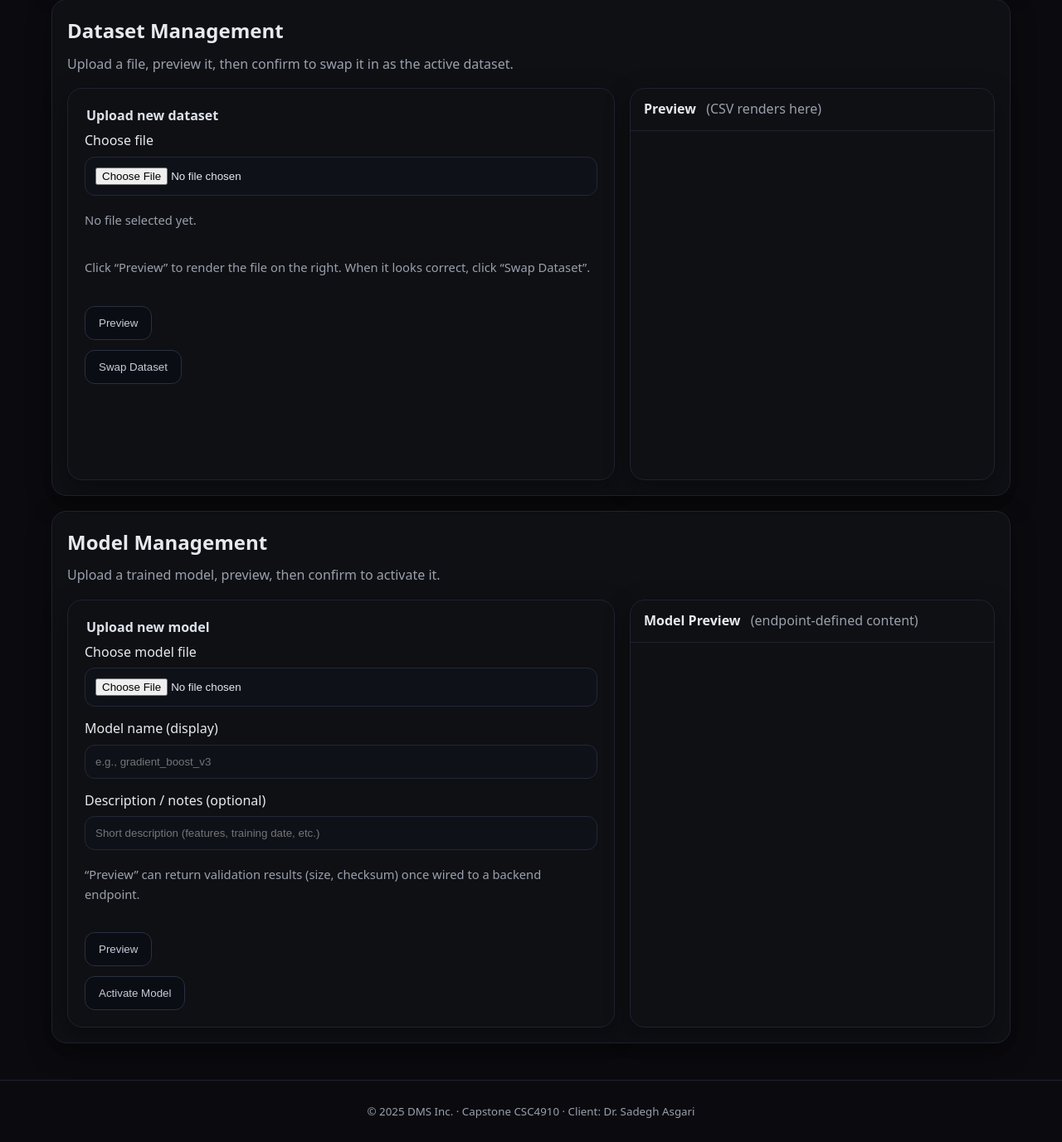
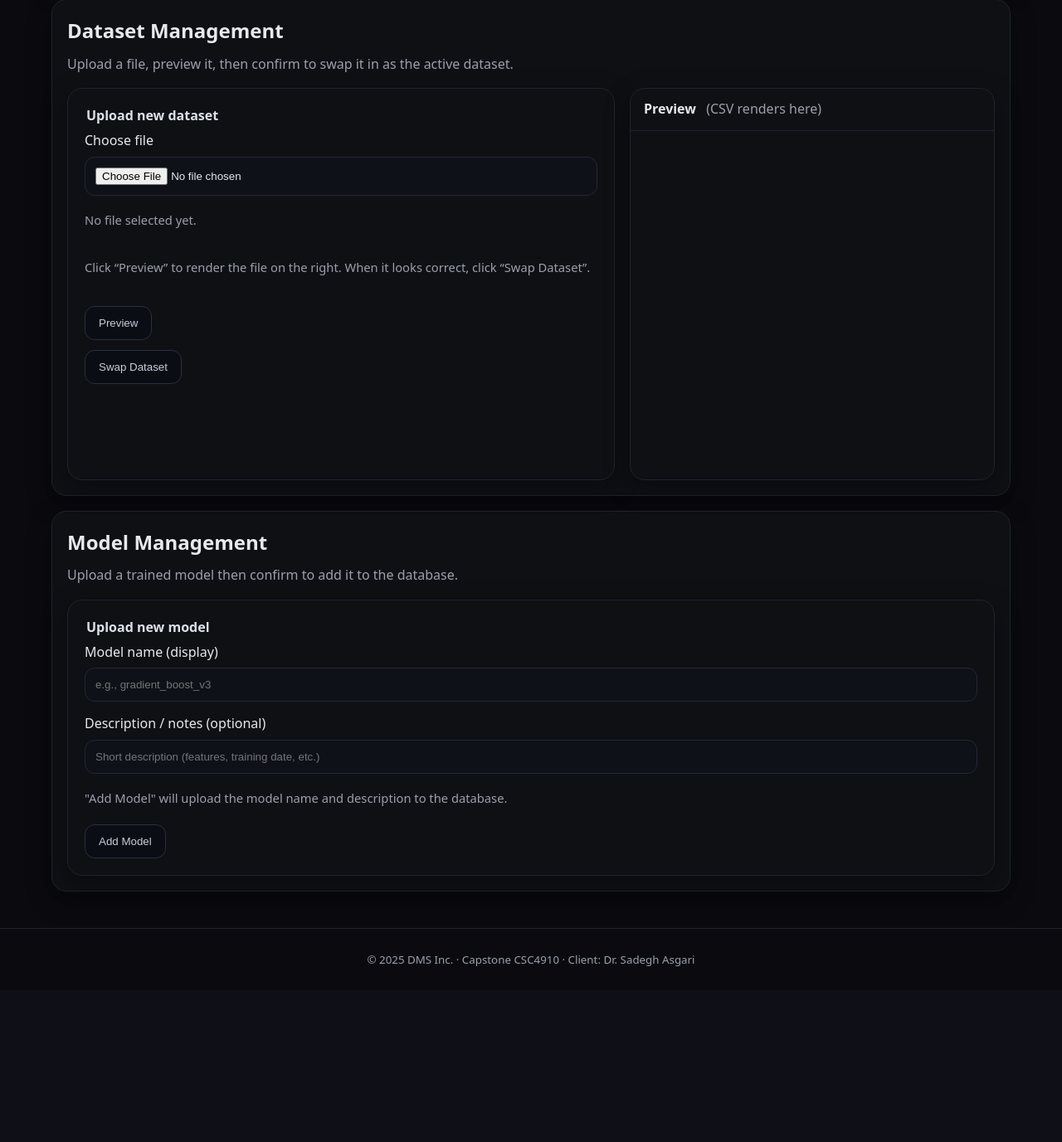
Before and after one commit to SOuellette22/DMS-inc-CSC4910, a Flask app: page /admin/ in a window 1280 px wide. Shown: the part 234-1611 px from the top of the page at 83% size. After the commit the page ends 1399 px from the top, so only its background shows below. Run offline with Flask 3, Linux system fonts and the light colour scheme; the visitor is signed in with stand-in values (Sample User, id 1); parts of the project's set-up code (start-up, migrations or seed data) failed here and were passed over.

Commit message:
Feat: added the ability to add model to the database and it shows up in the backend

```diff
--- a/src/admin/routes.py
+++ b/src/admin/routes.py
@@ -1,13 +1,12 @@
 # Imports needed for admin routes
 from flask import Blueprint, render_template, request, session, redirect, url_for, flash, current_app, jsonify
 from authlib.integrations.flask_client import OAuth
-from sklearn.metrics import accuracy_score
 
 from src.api_key import *
-import pandas as pd
 from sklearn.model_selection import train_test_split
 
 # Import models
+from src.app import db
 from src.models import Admin, AIModels
 from src.admin.functions import *
 
@@ -84,8 +83,32 @@ def admin_post():
             flash("Error saving models before dataset swap.", "danger")
             return redirect(url_for("admin.index"))
 
+        # Updates the date_updated and updated_by fields for all AI models
+        for model in AIModels.query.all():
+            model.date_updated = datetime.now()
+            model.updated_by = session["username"]
+
+            db.session.commit()
+
         # The dataset swap process was completed successfully
         flash("Dataset swapped successfully.", "success")
+        return redirect(url_for("admin.index"))
+
+    elif "modelConfirm" in request.form:
+
+        temp = request.form.get("model_name")
+
+        # Gets the model details from the form
+        model_name = request.form.get("model_name")
+        file_path = "/" + temp.strip() + ".pkl"
+        admin_email = session["username"]
+        description = request.form.get("description")
+
+        # Creates a new AI model entry in the database
+        new_model = AIModels(model_name, file_path, admin_email, description)
+        db.session.add(new_model)
+        db.session.commit()
+
         return redirect(url_for("admin.index"))
 
     flash("No valid action specified.", "danger")
@@ -97,7 +120,7 @@ def test_training():
     # This route is for testing purposes to evaluate model accuracy
     file = request.files.get('file')
 
-    string = "Accuracy Results:\n"
+    string = "Accuracy Results:\n" # Initialize the string to hold accuracy results
 
     # Checks to make sure that the file is a CSV
     if file and file.content_type == 'text/csv':
@@ -137,9 +160,9 @@ def test_training():
 
             flag = train_model(model.model_name, path, db_path, X_train, X_test, y_train, y_test)  # Train the model and saves them
 
-            string += f"{model.model_name}: {flag}\n"
+            string += f"{model.model_name}: {flag}\n" # Append the accuracy result to the string
 
-    return jsonify(string)
+    return jsonify(string) # Return the accuracy results as JSON
 
 
 @admin_bp.route("/login")
--- a/src/admin/templates/admin.html
+++ b/src/admin/templates/admin.html
@@ -22,7 +22,7 @@
           dataset.
         </p>
 
-        <div class="rate-grid" style="margin-top: 8px">
+        <div class="rate-grid-top" style="margin-top: 8px">
           <!-- upload + actions -->
           <div class="card form-card">
             <form
@@ -108,34 +108,21 @@
       <section class="card">
         <h2 style="margin-bottom: 8px">Model Management</h2>
         <p class="muted" style="margin-bottom: 16px">
-          Upload a trained model, preview, then confirm to activate it.
+          Upload a trained model then confirm to add it to the database.
         </p>
 
-        <div class="rate-grid" style="margin-top: 8px">
+        <div class="rate-grid-bottom" style="margin-top: 8px">
           <!-- model upload and actions -->
           <div class="card form-card">
             <form
               id="modelUploadForm"
               method="POST"
-              action="#"
+              action="{{ url_for('admin.index') }}"
               enctype="multipart/form-data"
-              target="modelPreviewFrame"
               aria-describedby="model-help"
             >
               <fieldset class="field-grid">
                 <legend>Upload new model</legend>
-
-                <label for="model-file">
-                  Choose model file
-                  <input
-                    id="model-file"
-                    name="model_file"
-                    type="file"
-                    accept=".pkl,.joblib,.pt,.onnx,application/octet-stream"
-                    required
-                    aria-required="true"
-                  />
-                </label>
 
                 <label for="model-name">
                   Model name (display)
@@ -160,62 +147,19 @@
                 </label>
 
                 <p id="model-help" class="helper">
-                  “Preview” can return validation results (size, checksum) once
-                  wired to a backend endpoint.
+                  "Add Model" will upload the model name and description to the database.
                 </p>
-
-                <div class="actions">
-                  <button
-                    type="submit"
-                    id="model-preview-btn"
-                    class="btn"
-                    style="cursor: pointer"
-                  >
-                    Preview
-                  </button>
-                </div>
               </fieldset>
             </form>
-
-            <!-- Final confermation -->
-            <form
-              id="modelActivateForm"
-              method="POST"
-              action="#"
-              style="margin-top: 12px"
-            >
-              <!-- activate model here -->
+            <div class="actions">
               <button
-                type="button"
-                id="model-activate-btn"
+                id="submit-model-btn"
                 class="btn"
                 style="cursor: pointer"
               >
-                Activate Model
+                Add Model
               </button>
-            </form>
-          </div>
-
-          <!-- model preview / messages -->
-          <div class="card media-card" style="padding: 0">
-            <div
-              style="
-                border-bottom: 1px solid var(--outline);
-                padding: 12px 16px;
-              "
-            >
-              <strong>Model Preview</strong>
-              <span class="muted" style="margin-left: 8px"
-                >(endpoint-defined content)</span
-              >
             </div>
-            <iframe
-              id="modelPreviewFrame"
-              name="modelPreviewFrame"
-              title="Model Preview"
-              style="width: 100%; height: 280px; border: 0; display: block"
-            >
-            </iframe>
           </div>
         </div>
       </section>
@@ -280,18 +224,18 @@
         border: 1px solid var(--outline);
         border-radius: var(--radius);
         padding: 18px;
-        max-width: 420px;
+        max-width: 740px;
       "
     >
-      <h3 style="margin-bottom: 8px">Confirm Model Activation</h3>
-      <p class="muted" style="margin-bottom: 14px">
-        This will activate the uploaded model as the live model. Continue?
+      <h3 style="margin-bottom: 8px">Confirm Model</h3>
+      <p id="model-confirm-p" class="muted" style="margin-bottom: 14px">
+        This will add the uploaded model to the database with the following information:
       </p>
       <div style="display: flex; gap: 8px; justify-content: flex-end">
         <button id="modelCancel" class="btn" style="cursor: pointer">
           Cancel
         </button>
-        <button id="modelConfirm" class="btn" style="cursor: pointer">
+        <button type="submit" form="modelUploadForm" id="modelConfirm" class="btn" style="cursor: pointer" name="modelConfirm">
           Yes, activate model
         </button>
       </div>
@@ -372,5 +316,26 @@
       datasetPreviewBtn.addEventListener("click", () => {
         datasetUploadForm.target = "datasetPreviewFrame";
       });
+
+        // Model confirm flow
+        const modelConfirmBtn = document.getElementById("submit-model-btn");
+        const modelConfirmP = document.getElementById("model-confirm-p");
+        const modelDialog = document.getElementById("confirmModelDialog");
+        const modelCancel = document.getElementById("modelCancel");
+        const modelConfirm = document.getElementById("modelConfirm");
+
+        // This is the JS that allows the confirmation window to pop up and submit the form
+        modelConfirmBtn.addEventListener("click", () => {
+            modelConfirmP.innerText = `This will add the uploaded model to the database with the following information:\n\nModel Name: ${document.getElementById("model-name").value}\nDescription: ${document.getElementById("model-notes").value || "N/A"}`;
+            modelDialog.showModal();
+        });
+
+        // This closes model dialog without action
+        modelCancel.addEventListener("click", () => modelDialog.close());
+
+        // This handles model confirmation and submits the form
+        modelConfirm.addEventListener("click", () => {
+            modelDialog.close();
+        });
     </script>
 {% endblock %}
--- a/src/static/css/styles.css
+++ b/src/static/css/styles.css
@@ -188,17 +188,17 @@ main {
 }
 
 /* ---- Rate Page ---- */
-.rate-grid {
+.rate-grid-top {
   display: grid;
   grid-template-columns: 1.2fr 0.8fr;
   gap: 18px;
   margin-top: 10px;
 }
 
-@media (max-width: 960px) {
-  .rate-grid {
-    grid-template-columns: 1fr;
-  }
+.rate-grid-bottom {
+    display: grid;
+    gap: 18px;
+    margin-top: 10px;
 }
 
 .form-card {
@@ -225,7 +225,8 @@ label {
 }
 
 input,
-select {
+select,
+textarea {
   width: 100%;
   padding: 12px 12px;
   border-radius: 12px;
```
Also changed, not shown: src/models.py (+12 -0 lines).
